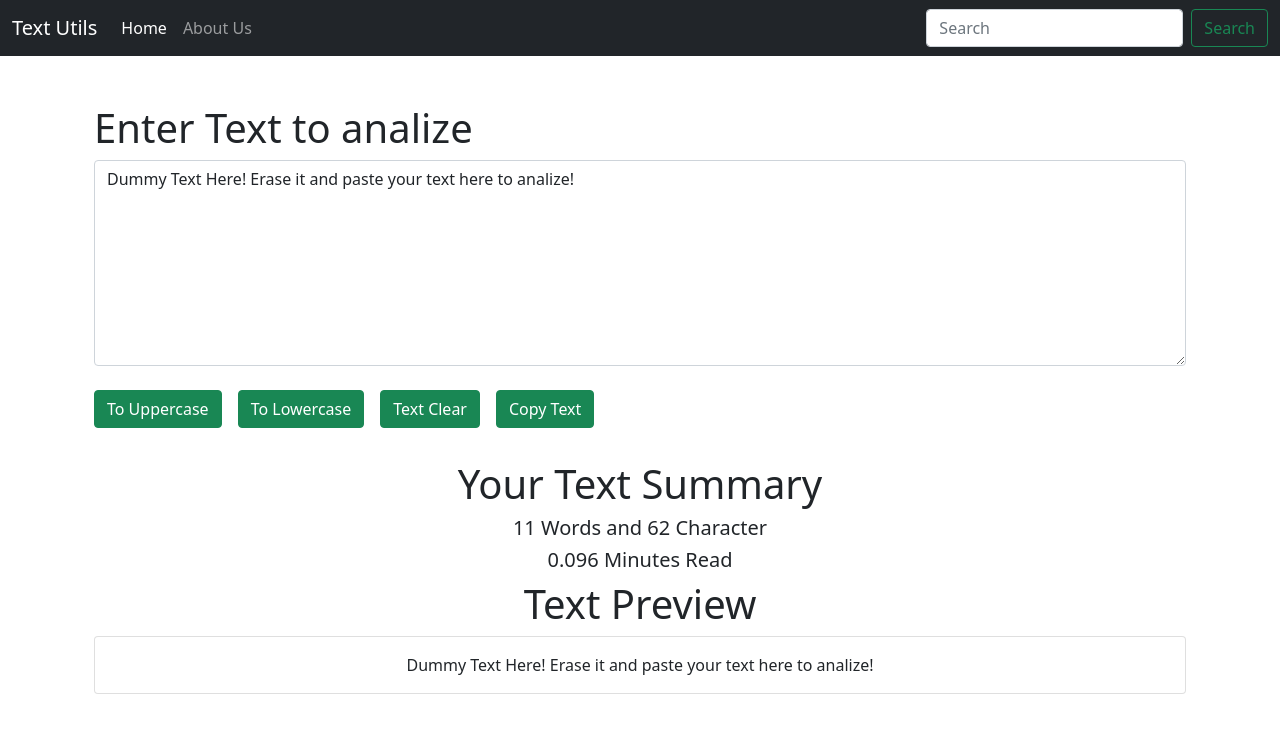
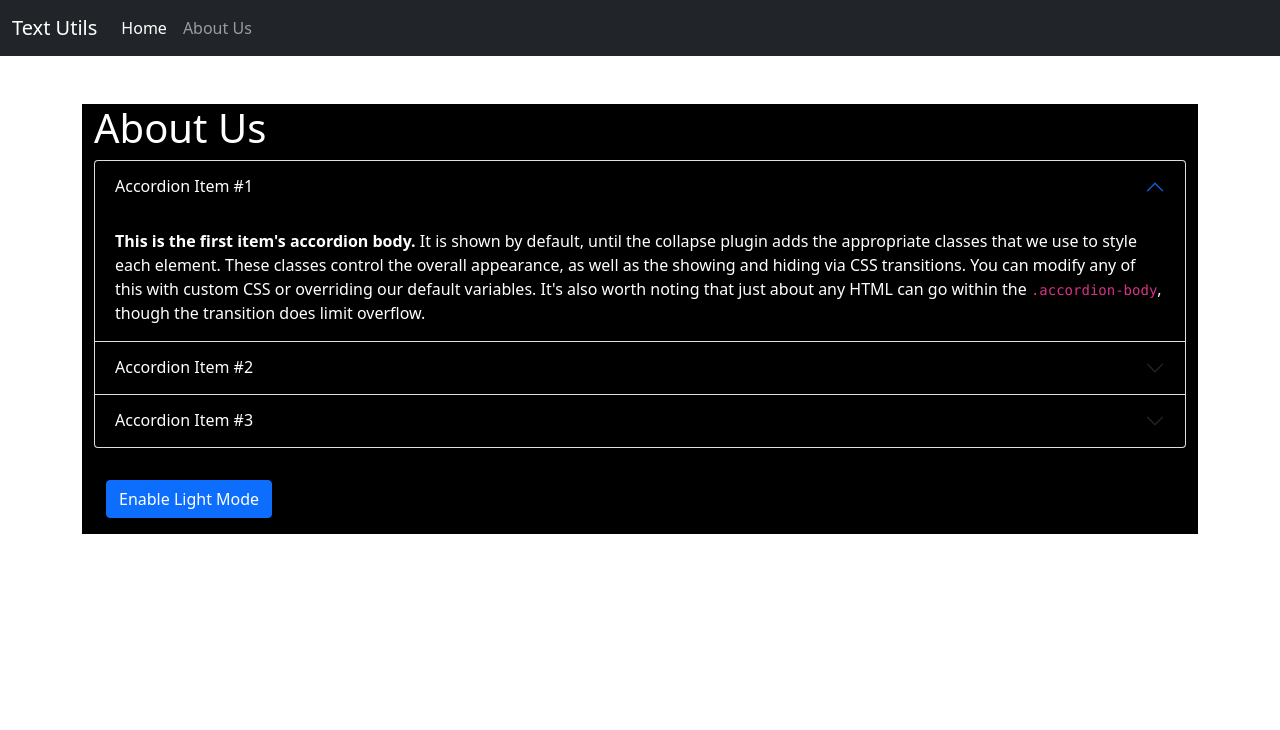
Before and after one commit to farish-jamal/Text-Analizer, a React (Create React App) app: page / in a window 1280 px wide. Shown: the top 730 px of the page. Built offline with nearby package versions, Linux system fonts and the light colour scheme.

Commit message:
About Us Dark Mode

```diff
--- a/src/App.js
+++ b/src/App.js
@@ -1,13 +1,15 @@
 import React from 'react'
+import About from './components/About'
 import Navbar from './components/Navbar'
-import Textarea from './components/Textarea'
+// import Textarea from './components/Textarea'
 
 function App() {
     return (
         <>
             <Navbar title="Text Utils" aboutText="About Us" />
             <div className="container my-5">
-                <Textarea heading="Enter Text to analize"/>
+                {/* <Textarea heading="Enter Text to analize"/> */}
+                <About />
             </div>
         </>
     )
--- /dev/null
+++ b/src/components/About.js
@@ -0,0 +1,80 @@
+import React, {useState} from 'react'
+
+function About() {
+
+    const [myStyle, setMyStyle] = useState(
+        {
+            color: 'white',
+            backgroundColor: 'black'
+        }
+    )
+
+    const [buttonText, setbuttonText] = useState("Enable Light Mode")
+
+    let toggleStyle = () =>{
+        if(myStyle.color === 'white'){
+            setMyStyle({
+                color: 'black',
+                backgroundColor: 'white'
+            })
+            setbuttonText('Enable Dark Mode')
+        }
+        else{
+            setMyStyle({
+                color: 'white',
+                backgroundColor: 'black'
+            })
+            setbuttonText('Enable Light Mode')
+        }
+    }
+
+
+    return (
+        <div className="container" style={myStyle}>
+            <h1 className="my-2">About Us</h1>
+            <div className="accordion" id="accordionExample">
+                <div className="accordion-item">
+                    <h2 className="accordion-header" id="headingOne">
+                        <button className="accordion-button" type="button" style={myStyle} data-bs-toggle="collapse" data-bs-target="#collapseOne" aria-expanded="true" aria-controls="collapseOne">
+                            Accordion Item #1
+                        </button>
+                    </h2>
+                    <div id="collapseOne" className="accordion-collapse collapse show" aria-labelledby="headingOne" data-bs-parent="#accordionExample">
+                        <div className="accordion-body" style={myStyle}>
+                            <strong>This is the first item's accordion body.</strong> It is shown by default, until the collapse plugin adds the appropriate classes that we use to style each element. These classes control the overall appearance, as well as the showing and hiding via CSS transitions. You can modify any of this with custom CSS or overriding our default variables. It's also worth noting that just about any HTML can go within the <code>.accordion-body</code>, though the transition does limit overflow.
+                        </div>
+                    </div>
+                </div>
+                <div className="accordion-item">
+                    <h2 className="accordion-header" id="headingTwo">
+                        <button className="accordion-button collapsed" style={myStyle}type="button" data-bs-toggle="collapse" data-bs-target="#collapseTwo" aria-expanded="false" aria-controls="collapseTwo">
+                            Accordion Item #2
+                        </button>
+                    </h2>
+                    <div id="collapseTwo" className="accordion-collapse collapse"aria-labelledby="headingTwo" data-bs-parent="#accordionExample">
+                        <div className="accordion-body"style={myStyle}>
+                            <strong>This is the second item's accordion body.</strong> It is hidden by default, until the collapse plugin adds the appropriate classes that we use to style each element. These classes control the overall appearance, as well as the showing and hiding via CSS transitions. You can modify any of this with custom CSS or overriding our default variables. It's also worth noting that just about any HTML can go within the <code>.accordion-body</code>, though the transition does limit overflow.
+                        </div>
+                    </div>
+                </div>
+                <div className="accordion-item">
+                    <h2 className="accordion-header" id="headingThree">
+                        <button className="accordion-button collapsed" type="button" data-bs-toggle="collapse" style={myStyle} data-bs-target="#collapseThree" aria-expanded="false" aria-controls="collapseThree">
+                            Accordion Item #3
+                        </button>
+                    </h2>
+                    <div id="collapseThree" className="accordion-collapse collapse" aria-labelledby="headingThree" data-bs-parent="#accordionExample">
+                        <div className="accordion-body"style={myStyle}>
+                            <strong>This is the third item's accordion body.</strong> It is hidden by default, until the collapse plugin adds the appropriate classes that we use to style each element. These classes control the overall appearance, as well as the showing and hiding via CSS transitions. You can modify any of this with custom CSS or overriding our default variables. It's also worth noting that just about any HTML can go within the <code>.accordion-body</code>, though the transition does limit overflow.
+                        </div>
+                    </div>
+                </div>
+            </div>
+            <div className="container my-3 py-3">
+                <button type="button" onClick={toggleStyle} className="btn btn-primary">{buttonText}</button>
+            </div>
+        </div>
+    )
+}
+
+export default About
--- a/src/components/Navbar.js
+++ b/src/components/Navbar.js
@@ -17,10 +17,6 @@
                                 <a className="nav-link" href="/">{props.aboutText}</a>
                             </li>
                         </ul>
-                        <form className="d-flex">
-                            <input className="form-control me-2" type="search" placeholder="Search" aria-label="Search" />
-                            <button className="btn btn-outline-success" type="submit">Search</button>
-                        </form>
                     </div>
                 </div>
             </nav>
```
